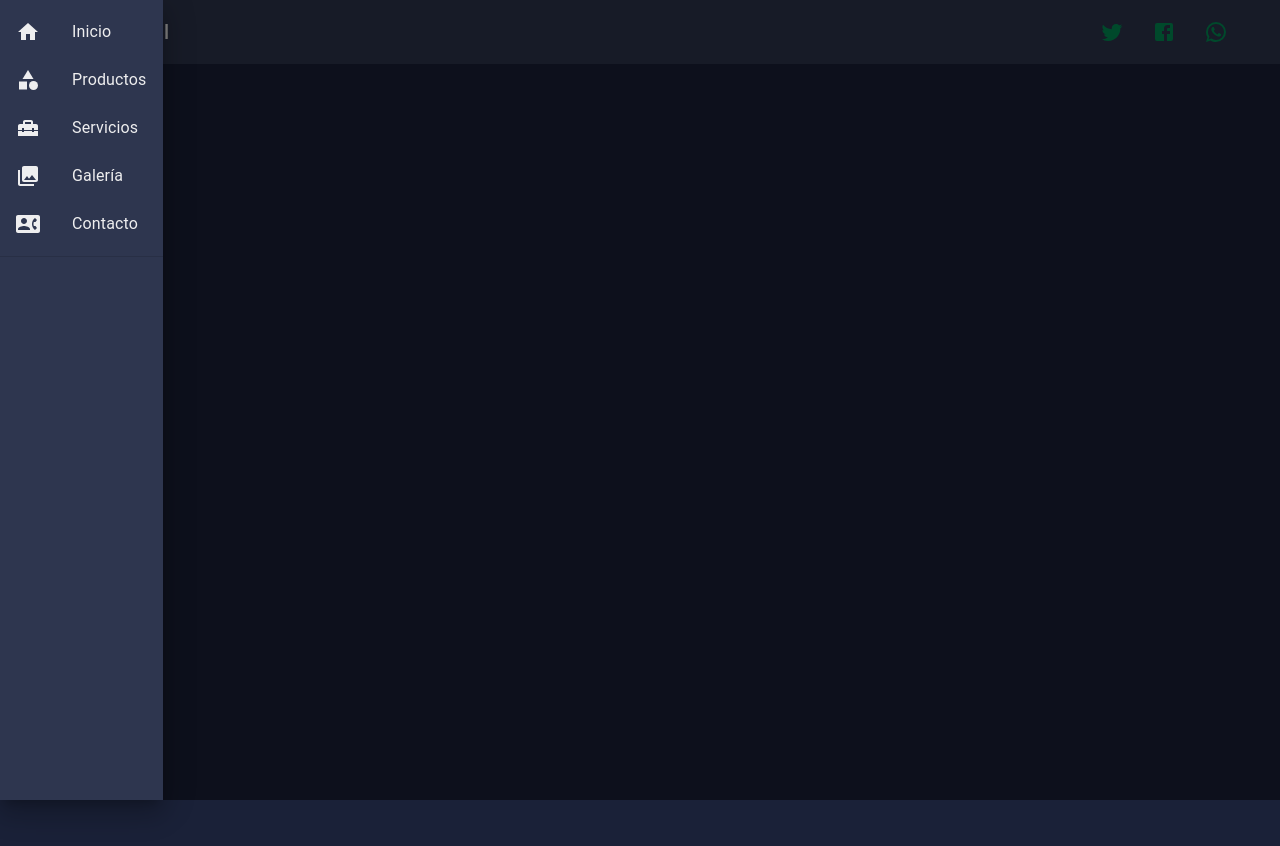
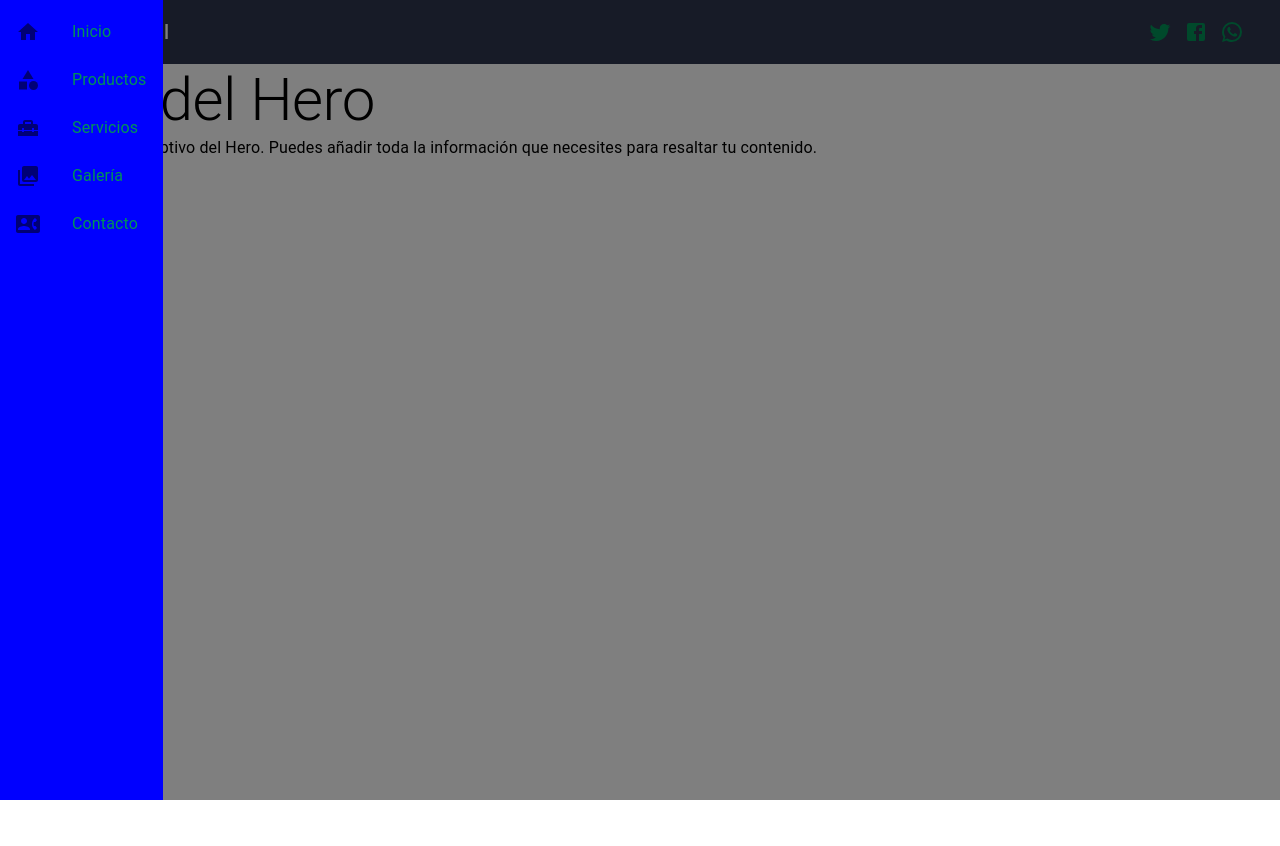
Before and after one commit to mautx/project-chan, a React (Create React App) app: page / in a window 1280 px wide. Both pictures are taken after a click on the button 36 px from the left and 32 px from the top of the page. Shown: the top 846 px of the page. After the commit the page ends 800 px from the top, so only its background shows below. Built offline with nearby package versions, Linux system fonts and the light colour scheme.

Commit message:
Theme refactoring

```diff
--- a/src/App.js
+++ b/src/App.js
@@ -1,21 +1,14 @@
 import "./App.css";
-import MenuResponsive from "./components/menu";
-import theme from "./themes/defaultTheme";
+import HeroPage from "./views/heroPage";
 import {ThemeProvider} from "@mui/system";
-import Box from "@mui/material/Box";
 
 
 function App() {
   return (
-    <>
-        <ThemeProvider theme={theme}>
-      <MenuResponsive></MenuResponsive>
-            </ThemeProvider>
 
-        <Box sx={{ backgroundColor: '#1A2138', height: '100vh' }}>
-            {/* Contenido de la página */}
-        </Box>
-    </>
+        <HeroPage></HeroPage>
+
+
   );
 }
 
--- /dev/null
+++ b/src/components/hero.js
@@ -0,0 +1,22 @@
+import Box from "@mui/material/Box";
+import Typography from "@mui/material/Typography";
+
+
+function Hero() {
+    return (
+        <>
+
+            <Box variant={"MainBoxHero"}>
+                <Typography variant="h2">
+                    Título del Hero
+                </Typography>
+                <Typography variant="body1">
+                    Aquí va el texto descriptivo del Hero. Puedes añadir toda la
+                    información que necesites para resaltar tu contenido.
+                </Typography>
+            </Box>
+        </>
+    );
+}
+
+export default Hero;
--- a/src/components/menu.js
+++ b/src/components/menu.js
@@ -6,15 +6,13 @@ import ListItem from "@mui/material/ListItem";
 import ListItemButton from "@mui/material/ListItemButton";
 import ListItemIcon from "@mui/material/ListItemIcon";
 import ListItemText from "@mui/material/ListItemText";
-import InboxIcon from "@mui/icons-material/MoveToInbox";
-import MailIcon from "@mui/icons-material/Mail";
 import { useState } from "react";
 import AppBar from "@mui/material/AppBar";
 import Toolbar from "@mui/material/Toolbar";
 import IconButton from "@mui/material/IconButton";
 import MenuIcon from "@mui/icons-material/Menu";
 import Typography from "@mui/material/Typography";
-import { motion } from 'framer-motion';
+import { motion } from "framer-motion";
 
 import * as React from "react";
 import {
@@ -25,8 +23,10 @@ import {
   Home,
   HomeRepairService,
   Twitter,
-  WhatsApp
+  WhatsApp,
 } from "@mui/icons-material";
+
+
 
 function MenuResponsive() {
   const [state, setState] = useState(false);
@@ -47,18 +47,13 @@ function MenuResponsive() {
   };
 
   const list = () => (
-    <Box
-      sx={250}
-      role="presentation"
-      onClick={toggleDrawer(false)}
-      onKeyDown={toggleDrawer(false)}
-    >
-      <List>
+
+      <List variant={"MainListBack"}>
         {["Inicio", "Productos", "Servicios", "Galería", "Contacto"].map(
           (text, index) => (
             <ListItem key={text} disablePadding>
               <ListItemButton>
-                <ListItemIcon sx={{color:"#EEEEEF"}}>
+                <ListItemIcon variant={"MainList"}>
                   {index === 0 ? <Home /> : undefined}
                   {index === 1 ? <Category /> : undefined}
                   {index === 2 ? <HomeRepairService /> : undefined}
@@ -71,14 +66,14 @@ function MenuResponsive() {
           )
         )}
       </List>
-      <Divider />
-    </Box>
+
+
   );
 
   return (
     <>
-      <Box sx={{ flexGrow: 1 }}>
-        <AppBar position="static">
+      <Box sx={{ flexGrow: 1}}>
+        <AppBar position="static" variant={"MainNav"} >
           <Toolbar>
             <IconButton
               onClick={toggleDrawer(true)}
@@ -90,12 +85,12 @@ function MenuResponsive() {
             >
               <MenuIcon />
             </IconButton>
-            <Drawer anchor="Left" open={state} onClose={toggleDrawer(false)}   PaperProps={{
-              sx: {
-                backgroundColor: '#2E364F',
-                color: '#EEEEEF'
-              }
-            }}>
+            <Drawer
+              anchor="Left"
+              open={state}
+              onClose={toggleDrawer(false)}
+              variant={"MainDraw"}
+            >
               {list()}
             </Drawer>
             <Typography variant="h6" component="div" sx={{ flexGrow: 1 }}>
@@ -109,19 +104,19 @@ function MenuResponsive() {
               <IconButton
                 size="large"
                 edge="start"
-                  onClick={() => redirectToExternalPage('https://www.google.com')}
-                  sx={{ color: '#009357' , mr: 2}}
+                onClick={() => redirectToExternalPage("https://www.google.com")}
+variant={"MainIcon"}
                 aria-label="menu"
               >
-                  <Twitter/>
+                <Twitter />
               </IconButton>
 
               <IconButton
                 size="large"
                 edge="start"
-                onClick={() => redirectToExternalPage('https://www.google.com')}
+                onClick={() => redirectToExternalPage("https://www.google.com")}
                 aria-label="menu"
-                sx={{ color: '#009357' , mr: 2}}
+                variant={"MainIcon"}
               >
                 <Facebook />
               </IconButton>
@@ -129,9 +124,9 @@ function MenuResponsive() {
               <IconButton
                 size="large"
                 edge="start"
-                onClick={() => redirectToExternalPage('https://www.google.com')}
+                onClick={() => redirectToExternalPage("https://www.google.com")}
                 aria-label="menu"
-                sx={{ color: '#009357' , mr: 2}}
+                variant={"MainIcon"}
               >
                 <WhatsApp />
               </IconButton>
--- a/src/themes/defaultTheme.js
+++ b/src/themes/defaultTheme.js
@@ -1,36 +1,49 @@
 import { createTheme } from '@mui/material/styles';
 
 const theme = createTheme({
-    palette: {
-        primary: {
-            main: '#2E364F',
-            light:'#C3d'
+  components: {
+    MuiAppBar: {
+      variants: [
+        {
+          props: {
+            variant: "MainNav",
+          },
+          style: {
+            backgroundColor: "#2E364F",
+          },
+        },
+      ],
+    },
 
+    MuiIconButton: {
+      variants: [
+        {
+          props: {
+            variant: "MainIcon",
+          },
+          style: {
+            color: "#009357",
+            mr: 2,
+          },
         },
-        secondary: {
-            light: '#0066ff',
-            main: '#0044ff',
-            // dark: will be calculated from palette.secondary.main,
-            contrastText: '#ffcc00',
+      ],
+    },
+    MuiList: {
+      variants: [
+        {
+          props: {
+            variant: "MainListBack",
+          },
+          style: {
+            color: "#009357",
+            backgroundColor:"blue",
+            height:"100vh"
+          },
         },
-        // Provide every color token (light, main, dark, and contrastText) when using
-        // custom colors for props in Material UI's components.
-        // Then you will be able to use it like this: `<Button color="custom">`
-        // (For TypeScript, you need to add module augmentation for the `custom` value)
-        custom: {
-            light: '#ffa726',
-            main: '#f57c00',
-            dark: '#ef6c00',
-            contrastText: 'rgba(0, 0, 0, 0.87)',
-        },
-        // Used by `getContrastText()` to maximize the contrast between
-        // the background and the text.
-        contrastThreshold: 3,
-        // Used by the functions below to shift a color's luminance by approximately
-        // two indexes within its tonal palette.
-        // E.g., shift from Red 500 to Red 300 or Red 700.
-        tonalOffset: 0.2,
+      ],
     },
+
+  },
 });
 
 export default theme;
--- /dev/null
+++ b/src/views/heroPage.js
@@ -0,0 +1,16 @@
+import MenuResponsive from "../components/menu";
+import Hero from "../components/hero";
+import theme from "../themes/defaultTheme";
+import { ThemeProvider } from "@mui/system";
+function HeroPage() {
+  return (
+    <>
+      <ThemeProvider theme={theme}>
+        <MenuResponsive></MenuResponsive>
+        <Hero></Hero>
+      </ThemeProvider>
+    </>
+  );
+}
+
+export default HeroPage;
```
Also changed, not shown: src/components/surfaceNav.js (deleted, +0 -32 lines). Lines whose indentation alone changed are shown as unchanged.
